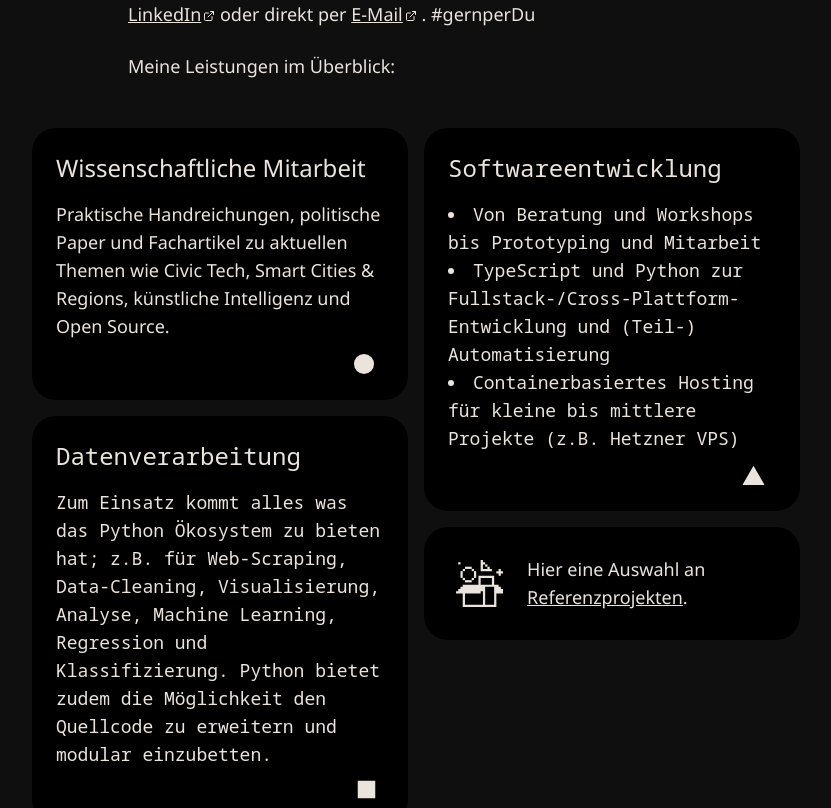
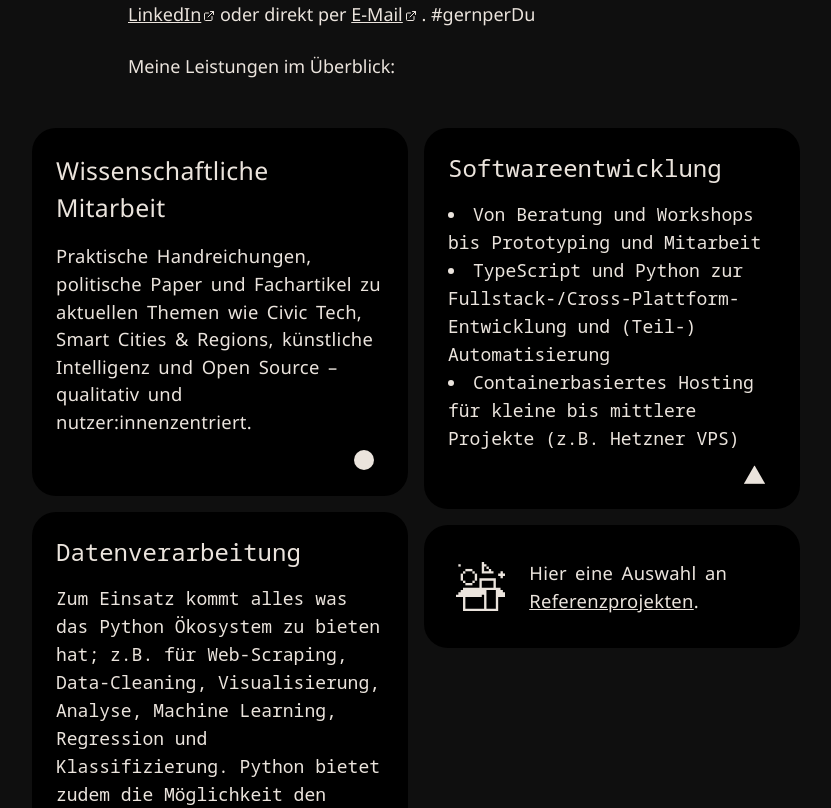
Before and after one commit to schwamic/digimunea, a Next.js app: page / in a window 1280 px wide. Shown: the part 404-1212 px from the top of the page, without its empty margins (224-1055 px from the left). Built offline with nearby package versions, Linux system fonts and the light colour scheme; a web font is replaced by a local one.

Commit message:
chore: cleanup

```diff
--- /dev/null
+++ b/src/app/_assets/PixelBoxIcon.tsx
@@ -0,0 +1,20 @@
+export default function PixelBoxIcon(props: React.SVGProps<SVGSVGElement>) {
+  return (
+    <svg xmlns="http://www.w3.org/2000/svg" viewBox="0 0 24 24" {...props}>
+    <g fill="currentColor">
+      <path d="m22.86 4.574999999999999 -1.14 0 0 1.14 -1.1475 0 0 1.1475 1.1475 0 0 1.14 1.14 0 0 -1.14 1.14 0 0 -1.1475 -1.14 0 0 -1.14z" strokeWidth="0.75"></path>
+      <path d="M22.86 13.7175h-1.14v-1.14h-2.2875v-4.575H11.43v4.575H3.4275v1.14H2.2875v1.14H1.1475v1.1475H0v1.14h3.4275V24h17.145v-6.855H24v-2.2875h-1.14ZM12.57 9.1425h5.715v3.435h-5.715Zm1.1475 13.7175H4.575v-5.715h7.995v-1.14h1.1475Zm5.715 0h-4.575V13.7175h4.575Z" strokeWidth="0.75"></path>
+      <path d="M14.8575 2.2875h1.1475v1.1475h-1.1475Z" strokeWidth="0.75"></path>
+      <path d="m12.57 0 0 5.715 5.715 0 0 -1.14 -1.14 0 0 -1.14 -1.14 0 0 1.14 -2.2875 0 0 -2.2875 1.14 0 0 -1.14 -1.14 0 0 -1.1475 -1.1475 0z" strokeWidth="0.75"></path>
+      <path d="M9.1425 5.715h1.1475v3.4275h-1.1475Z" strokeWidth="0.75"></path>
+      <path d="M8.0025 9.1425h1.14v1.1475h-1.14Z" strokeWidth="0.75"></path>
+      <path d="M8.0025 4.575h1.14v1.14h-1.14Z" strokeWidth="0.75"></path>
+      <path d="M4.575 10.29h3.4275v1.14H4.575Z" strokeWidth="0.75"></path>
+      <path d="M4.575 3.435h3.4275V4.575H4.575Z" strokeWidth="0.75"></path>
+      <path d="M3.4275 9.1425H4.575v1.1475H3.4275Z" strokeWidth="0.75"></path>
+      <path d="M3.4275 4.575H4.575v1.14H3.4275Z" strokeWidth="0.75"></path>
+      <path d="M2.2875 5.715h1.14v3.4275H2.2875Z" strokeWidth="0.75"></path>
+      <path d="M1.1475 1.1475h1.14v1.14H1.1475Z" strokeWidth="0.75"></path>
+    </g>
+  </svg>
+)}
--- /dev/null
+++ b/src/app/_components/Card.tsx
@@ -0,0 +1,7 @@
+export default function Card({children, className, ...rest}: React.HTMLAttributes<HTMLDivElement>) {
+    return (
+        <div className={`p-6 rounded-3xl bg-black ${className}`} {...rest}>
+            {children}
+        </div>
+    )
+}
--- a/src/app/_components/ExternalLink.tsx
+++ b/src/app/_components/ExternalLink.tsx
@@ -9,8 +9,7 @@ export default function ExternalLink({text, link}: ExternalLinkProps) {
     )
 }
 
-interface ExternalLinkProps {
+type ExternalLinkProps = Readonly<{
     text: string;
     link: string;
-    key?: number;
-}
+}> & React.HTMLAttributes<HTMLAnchorElement>
--- a/src/app/_components/Header.tsx
+++ b/src/app/_components/Header.tsx
@@ -1,4 +1,4 @@
-export default function Header({title, subtitle, size = 'small', }: HeaderProps) {
+export default function Header({title, subtitle, size = 'small' }: HeaderProps) {
     return (
         <header className="flex flex-col items-center space-y-4">
             <h1 className={`font-header ${size === 'large' ? 'text-8xl' : 'text-6xl'}`}>{title}</h1>
@@ -7,8 +7,8 @@ export default function Header({title, subtitle, size = 'small', }: HeaderProps)
     )
 }
 
-interface HeaderProps {
-    title: string,
-    subtitle?: {text: string}[],
-    size?: 'small' | 'large',
-}
+type HeaderProps = Readonly<{
+    title: string;
+    subtitle?: {text: string}[];
+    size?: 'small' | 'large';
+}> & React.HTMLAttributes<HTMLElement>
--- a/src/app/_components/ServiceCard.tsx
+++ b/src/app/_components/ServiceCard.tsx
@@ -1,17 +1,27 @@
-export default function ServiceCard({title, description, symbol, style = "sans"}: ServiceCardProps) {
+import { useMemo } from "react"
+import Card from "@/app/_components/Card"
+
+export default function ServiceCard({title, description, symbol, style}: ServiceCardProps) {
+    const isMono = useMemo(() => style === "mono", [style]);
+
     return (
-        <div className={`box-border inline-block w-full p-6 rounded-3xl bg-black ${style === "mono" ? "font-mono" : "font-sans"}`}>
-            <h3 className="text-2xl mb-4">{title}</h3>
-            {Array.isArray(description) ?
-            <ul className="list-disc list-inside text-lg">{description.map((item, idx) => <li key={idx}>{item}</li>)}</ul> : <p className="text-lg">{description}</p>}
-            {symbol &&<div className={`float-right mt-1 -mb-2 ${symbol} scale-50`} />}
-        </div>
+        <Card className={`box-border inline-block w-full ${isMono ? "font-mono" : "font-sans-monolike"}`}>
+            <h3 className={`mb-4 ${isMono ? "text-2xl" : "text-2xl-monolike"}`}>{title}</h3>
+            {Array.isArray(description) ? (
+                <ul className={`list-disc list-inside ${isMono ? "text-lg" : "text-lg-monolike"}`}>
+                    {description.map((item, idx) => <li key={idx}>{item}</li>)}
+                </ul>
+            ) : (
+                <p className={isMono ? "text-lg" : "text-lg-monolike"}>{description}</p>
+            )}
+            <div className={`float-right mt-1 -mb-2 ${symbol} scale-50`} />
+        </Card>
     )
 }
 
-interface ServiceCardProps {
-    title: string,
-    description: string | string[],
-    symbol: "circle" | "square" | "triangle",
-    style?: "mono" | "sans"
-}
+type ServiceCardProps = Readonly<{
+    title: string;
+    description: string | string[];
+    symbol: "circle" | "square" | "triangle";
+    style: "mono" | "sans";
+}> & React.HTMLAttributes<HTMLDivElement>
--- /dev/null
+++ b/src/app/_components/Text.tsx
@@ -0,0 +1,27 @@
+import ExternalLink from "@/app/_components/ExternalLink";
+import Link from "next/link";
+
+export default function Text({content, className}: TextProps) {
+    return (
+        <p className={className}>
+            {content.map((item, idx) => {
+                if (item.route) {
+                    return <Link key={idx} className="underline" href={item.route}>{item.text}</Link>;
+                } else if (item.link) {
+                    return <ExternalLink key={idx} link={item.link} text={item.text} />;
+                } else {
+                    return <span key={idx} className={item.color ?? ""}>{item.text}</span>;
+                }
+            })}
+        </p>
+    )
+}
+
+type TextProps = Readonly<{
+    content: Array<{
+        text: string;
+        link?: string;
+        route?: string;
+        color?: string;
+    }>
+}> & React.HTMLAttributes<HTMLParagraphElement>;
--- a/src/app/page.tsx
+++ b/src/app/page.tsx
@@ -1,12 +1,11 @@
 'use client'
 
-import Link from "next/link";
-import Image from "next/image";
 import {useTextAnimation} from "@/app/_hooks/useTextAnimation";
 import Header from "@/app/_components/Header";
-import ExternalLink from "@/app/_components/ExternalLink";
 import ServiceCard from "@/app/_components/ServiceCard";
-import PixelBox from "@/app/_assets/PixelBox";
+import Text from "@/app/_components/Text";
+import Card from "@/app/_components/Card";
+import PixelBoxIcon from "@/app/_assets/PixelBoxIcon";
 
 export default function Home() {
   const title = useTextAnimation(content.header.frames)
@@ -15,29 +14,24 @@ export default function Home() {
     <>
       <Header title={title} subtitle={content.header.subtitle} size="large" />
       <main>
+        {/* Intro Section */}
         <section className="mt-16">
-          {content.intro.map((items, idx) => (
-            <p key={idx} className="mb-6 text-lg">
-              {items.map((item, idx) => item.link ? (
-                <ExternalLink key={idx} link={item.link} text={item.text}/>
-              ) : (
-                <span key={idx} className={item.color ?? ""}>{item.text}</span>
-              ))}
-            </p>
+          {content.intro.map((fragments, idx) => (
+            // @ts-ignore
+            <Text key={idx} className="mb-6 text-lg" content={fragments} />
           ))}
         </section>
+        {/* Services Section */}
         <section className="mt-12 mb-24 -mx-24">
           <div className="columns-2 gap-4 space-y-4">
               {content.services.map((service, idx) => (
                 <ServiceCard key={idx} {...service} />
               ))}
-              <div className="box-border inline-flex items-center w-full p-6 rounded-3xl bg-black">
-                <PixelBox width={65} height={65} className="ml-2 mr-6"/>
-                <p className="text-lg">
-                  <span>Hier eine Auswahl an </span>
-                  <Link href="/references" className="underline">Referenzprojekten</Link>.
-                </p>
-              </div>
+              <Card className="box-border inline-flex items-center w-full">
+                <PixelBoxIcon width={75} height={75} className="ml-2 mr-6"/>
+                {/* @ts-ignore */}
+                <Text className="font-sans-monolike text-lg-monolike" content={content.references} />
+              </Card>
           </div>
         </section>
       </main>
@@ -83,15 +77,15 @@ const content = {
   services: [
     {
       title: "Wissenschaftliche Mitarbeit",
-      description: "Praktische Handreichungen, politische  Paper und Fachartikel zu aktuellen Themen wie Civic Tech, Smart Cities & Regions, künstliche Intelligenz und Open Source. ",
-      style: "sans",
-      symbol: "circle"
+      description: "Praktische Handreichungen, politische  Paper und Fachartikel zu aktuellen Themen wie Civic Tech, Smart Cities & Regions, künstliche Intelligenz und Open Source – qualitativ und nutzer:innenzentriert. ",
+      style: "sans" as const,
+      symbol: "circle" as const
     },
     {
       title: "Datenverarbeitung",
       description: "Zum Einsatz kommt alles was das Python Ökosystem zu bieten hat; z.B. für Web-Scraping, Data-Cleaning, Visualisierung, Analyse, Machine Learning, Regression und Klassifizierung. Python bietet zudem die Möglichkeit den Quellcode zu erweitern und modular einzubetten.",
-      style: "mono",
-      symbol: "square"
+      style: "mono" as const,
+      symbol: "square" as const
     },
     {
       title: "Softwareentwicklung",
@@ -100,13 +94,13 @@ const content = {
         "TypeScript und Python zur Fullstack-/Cross-Plattform-Entwicklung und (Teil-) Automatisierung",
         "Containerbasiertes Hosting für kleine bis mittlere Projekte (z.B. Hetzner VPS)",
       ],
-      style: "mono",
-      symbol: "triangle"
+      style: "mono" as const,
+      symbol: "triangle" as const
     },
   ],
   references: [
     {text: "Hier eine Auswahl an "},
-    {text: "Referenzen", link: "/references"},
-    {text: " ."},
+    {text: "Referenzprojekten", route: "/references"},
+    {text: "."},
   ]
 }
--- a/src/styles/globals.css
+++ b/src/styles/globals.css
@@ -26,8 +26,27 @@ body {
   font-family: Arial, Helvetica, sans-serif;
 }
 
+
+/* Utility Classes */
+
+.font-sans-monolike {
+  font-family: var(--font-sans);
+  letter-spacing: 0.02rem;
+  word-spacing: 0.2rem;
+}
+
+.text-2xl-monolike {
+  font-size: 1.55rem;
+}
+
+.text-lg-monolike {
+  font-size: 1.15rem;
+}
+
+/* Shape Classes */
+
 .triangle {
-  width: 45px;
+  width: 43px;
   aspect-ratio: 1/cos(30deg);
   clip-path: polygon(50% 0,100% 100%,0 100%);
   background: var(--color-foreground);
```
Also changed, not shown: src/app/_assets/PixelBox.tsx (deleted, +0 -22 lines), src/env.js (deleted).
